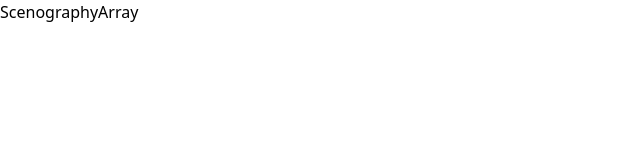
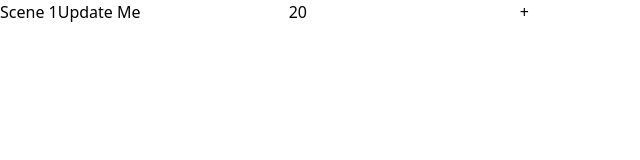
Before and after one commit to remyShift/allumee-test-tech, a Next.js app: page / in a window 1280 px wide. Shown: the top 160 px of the page, without its empty margins (0-640 px from the left). Built offline with nearby package versions, Linux system fonts and the light colour scheme.

Commit message:
created global state show and scenography component

```diff
--- /dev/null
+++ b/src/components/Scenography/SceneComponent.tsx
@@ -0,0 +1,39 @@
+import React from 'react';
+import Scene from '@/models/Scene';
+import { useShow } from '@/context/show';
+
+interface SceneProps {
+    scene: Scene;
+    isLast: boolean;
+    onAdd: () => void;
+}
+
+export default function SceneComponent({ scene, isLast, onAdd }: SceneProps) {
+    const { show } = useShow();
+
+    return (
+        <div className="flex items-center gap-4 p-4 bg-background border border-foreground rounded">
+            <span>Scene {show.scenography.indexOf(scene) + 1}</span>
+            <input
+                type="text"
+                value={scene.name}
+                onChange={(e) => scene.updateName = e.target.value}
+                className="border p-2"
+            />
+            <input
+                type="number"
+                value={scene.duration}
+                onChange={(e) => scene.updateDuration = parseInt(e.target.value)}
+                className="border p-2 w-24"
+            />
+            {isLast && (
+                <button
+                    onClick={onAdd}
+                    className="p-2 border"
+                >
+                    +
+                </button>
+            )}
+        </div>
+    );
+}
--- a/src/components/Scenography/ScenographyArray.tsx
+++ b/src/components/Scenography/ScenographyArray.tsx
@@ -1,7 +1,40 @@
-import React from 'react'
+"use client";
+
+import Scene from '@/models/Scene';
+import Show from '@/models/Show';
+import SceneComponent from './SceneComponent';
+import TransitionComponent from './TransitionComponent';
+import { useShow } from '@/context/show';
 
 export default function ScenographyArray() {
+    const { show, setShow } = useShow();
+
+    const handleAddScene = () => {
+        const newScene = new Scene('Nouvelle scène', 30);
+        const updatedShow = new Show();
+        updatedShow.scenes = [...show.scenes];
+        updatedShow.transitions = [...show.transitions];
+        updatedShow.scenography = [...show.scenography];
+        updatedShow.duration = show.duration;
+        updatedShow.addScene(newScene);
+        setShow(updatedShow);
+    };
+
     return (
-        <div>ScenographyArray</div>
-    )
+        <div className="flex flex-col gap-4">
+            {show.scenography.map((item, index) => (
+                <div key={index}>
+                    {item instanceof Scene ? (
+                        <SceneComponent
+                            scene={item}
+                            isLast={index === show.scenography.length - 1}
+                            onAdd={handleAddScene}
+                        />
+                    ) : (
+                        <TransitionComponent transition={item} />
+                    )}
+                </div>
+            ))}
+        </div>
+    );
 }
--- /dev/null
+++ b/src/components/Scenography/TransitionComponent.tsx
@@ -0,0 +1,20 @@
+import React from 'react';
+import Transition from '@/models/Transition';
+
+interface TransitionProps {
+    transition: Transition;
+}
+
+export default function TransitionComponent({ transition }: TransitionProps) {
+    return (
+        <div className="flex items-center gap-4 p-4 bg-background border border-foreground rounded">
+            <span>TR {transition.name}</span>
+            <input
+                type="number"
+                value={transition.duration}
+                onChange={(e) => transition.updateDuration = parseInt(e.target.value)}
+                className="border p-2 w-24"
+            />
+        </div>
+    );
+}
--- /dev/null
+++ b/src/context/show.ts
@@ -0,0 +1,10 @@
+import Show from "@/models/Show";
+import { create } from "zustand";
+
+export const useShow = create<{
+    show: Show;
+    setShow: (show: Show) => void;
+}>((set) => ({
+    show: new Show(),
+    setShow: (show) => set({ show })
+}));
```
Also changed, not shown: src/components/Scenography/Scene.tsx (deleted), src/components/Scenography/Transition.tsx (deleted).
